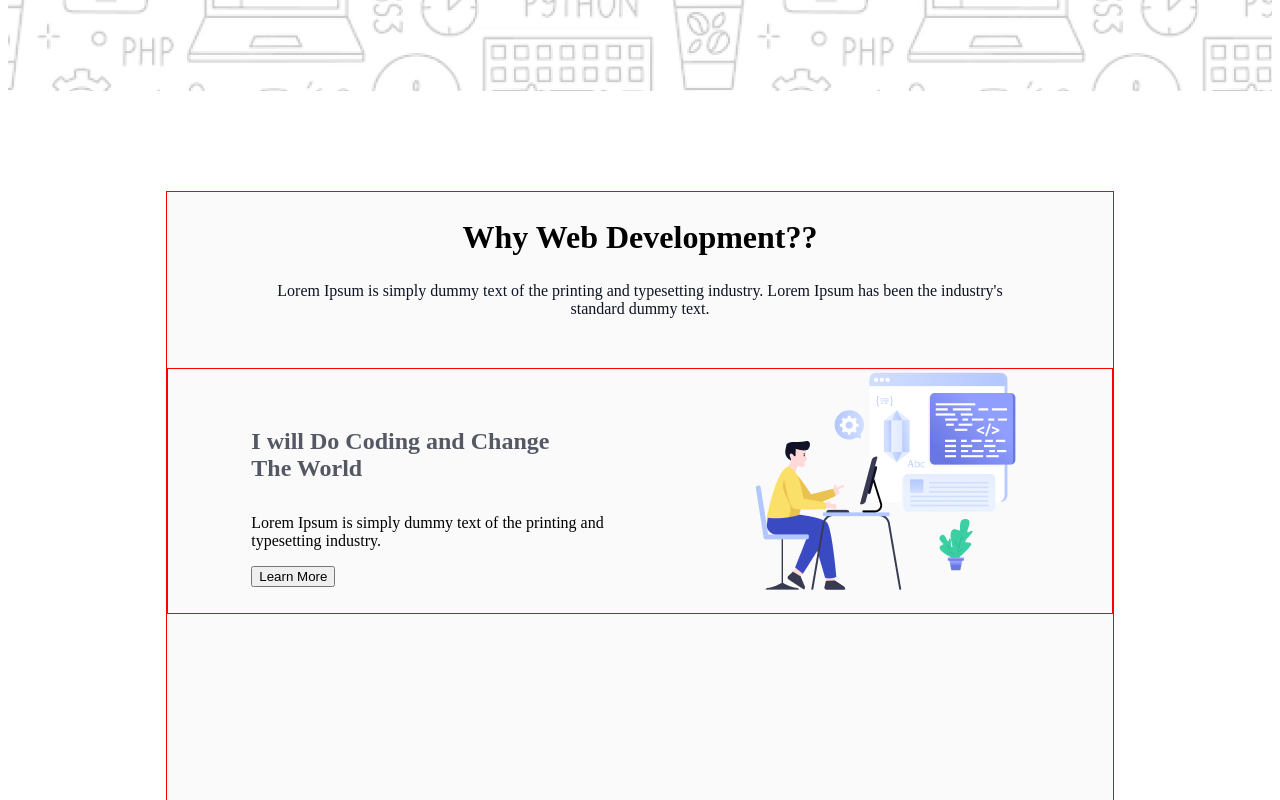
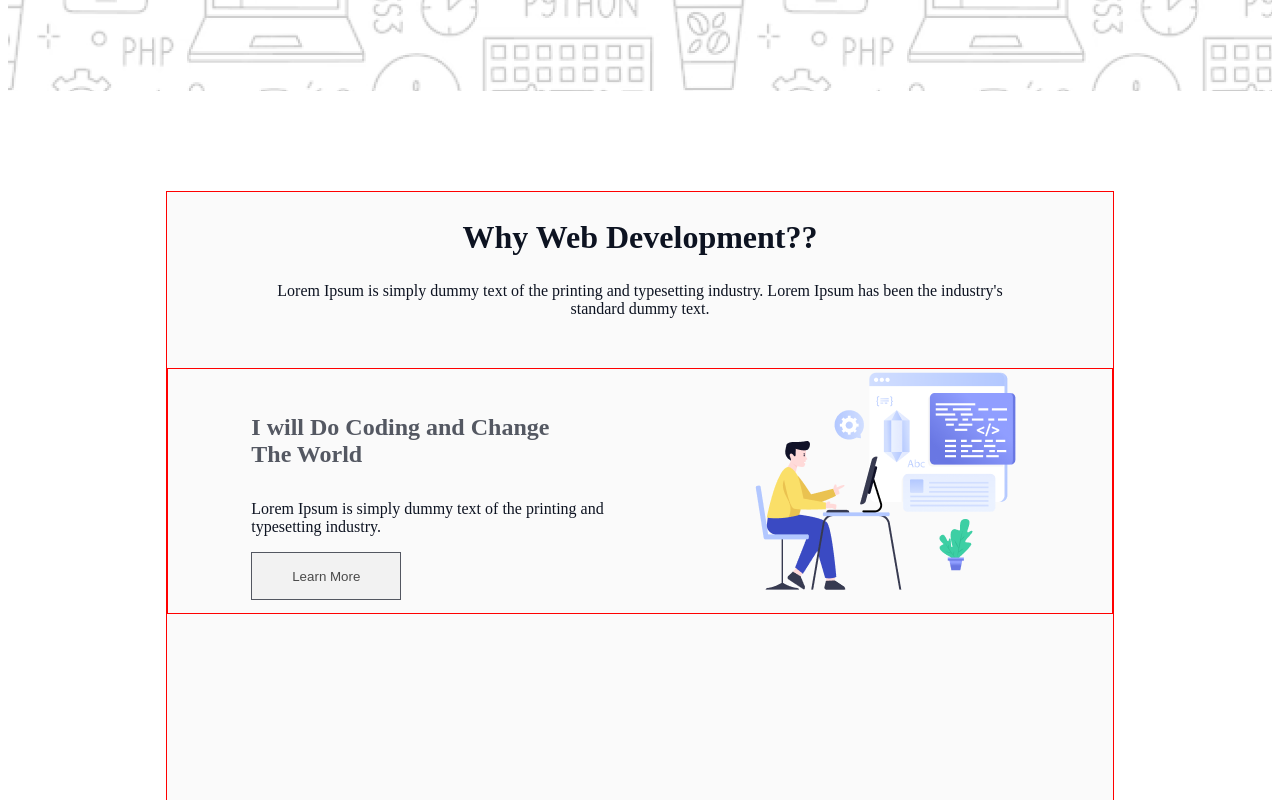
Before and after one commit to Maptaul/assignment-one-github-repo-, a plain HTML site: page index.html in a window 1280 px wide. Shown: the part 569-1369 px from the top of the page. Drawn offline with Linux system fonts and the light colour scheme.

Commit message:
seond part

```diff
--- a/style/style.css
+++ b/style/style.css
@@ -40,6 +40,7 @@
 
 /* shared style  */
 .section-tittle{
+    color: rgb(13, 19, 33);
     font-family: Azeret Mono;
     font-size: 32px;
     font-weight: 800;
@@ -75,3 +76,17 @@
     font-size: 24px;
     font-weight: 700;
 }
+.left-descriptio{
+    color: rgb(13, 19, 33);
+    font-family: Azeret Mono;
+    font-size: 16px;
+    font-weight: 400;
+}
+.btn-left{
+    width: 150px;
+    height: 48px;
+    box-sizing: border-box;
+    border: 1px solid rgb(13, 19, 33);
+    opacity: 0.7;
+
+}
```
